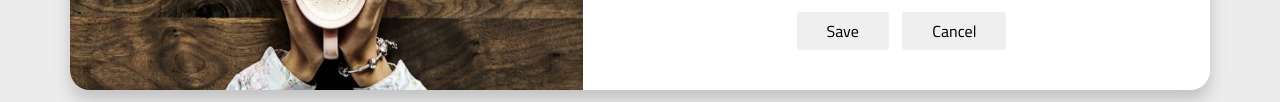
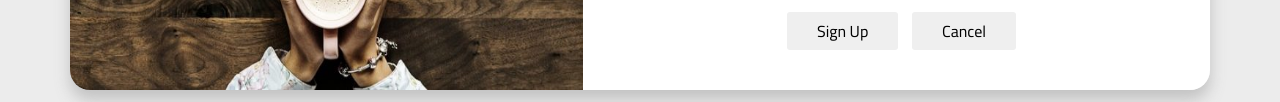
Before and after one commit to haitham230/sign_up, a plain HTML site: page index.html in a window 1280 px wide. Shown: the part 558-660 px from the top of the page. Drawn offline with Linux system fonts and the light colour scheme.

Commit message:
Update index.html

```diff
--- a/index.html
+++ b/index.html
@@ -67,7 +67,7 @@
         </ul>
       </div>
       <div class="btns">
-        <button>Save</button>
+        <button>Sign Up</button>
         <button>Cancel</button>
       </div>
     </div>
```
